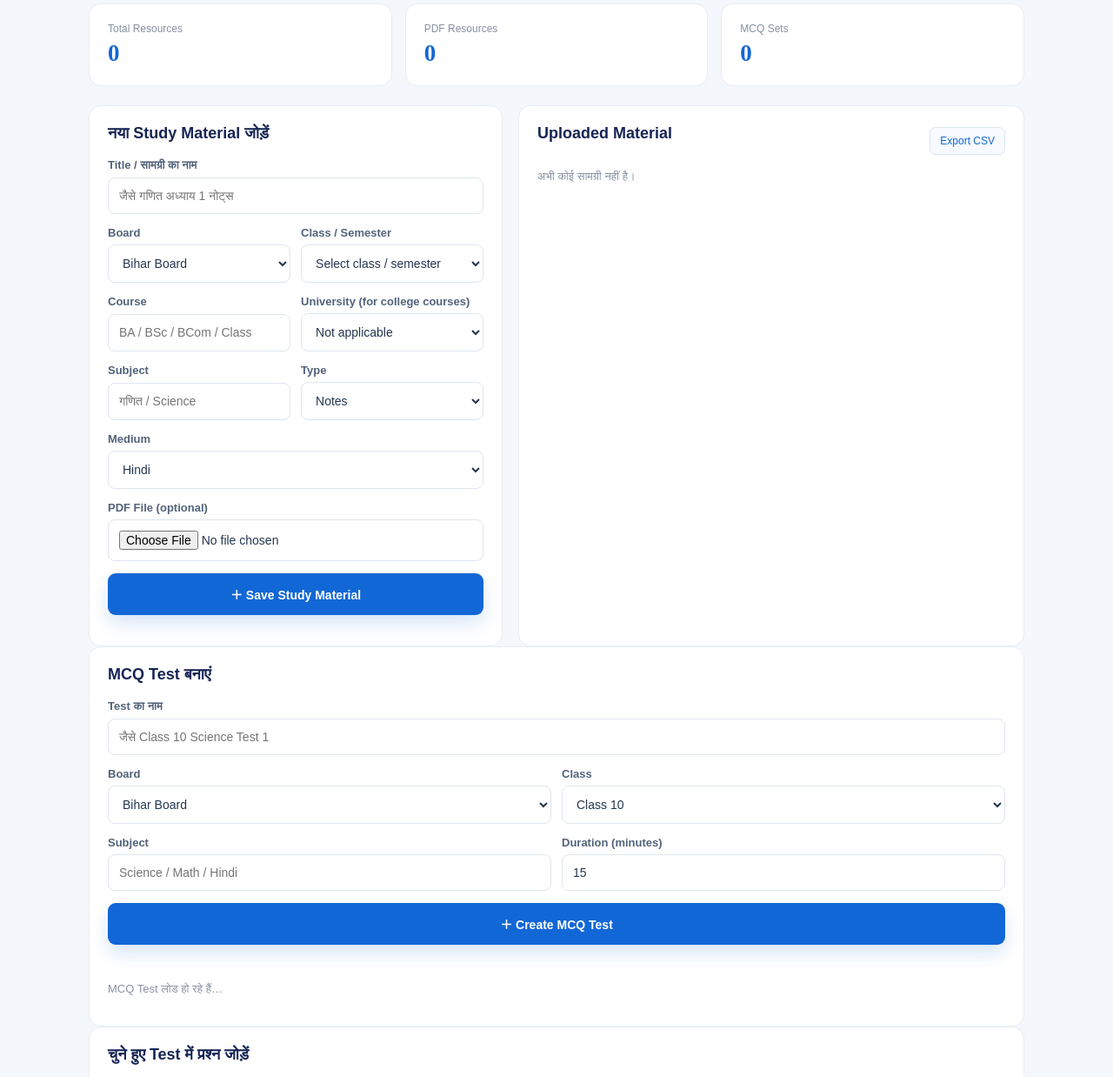
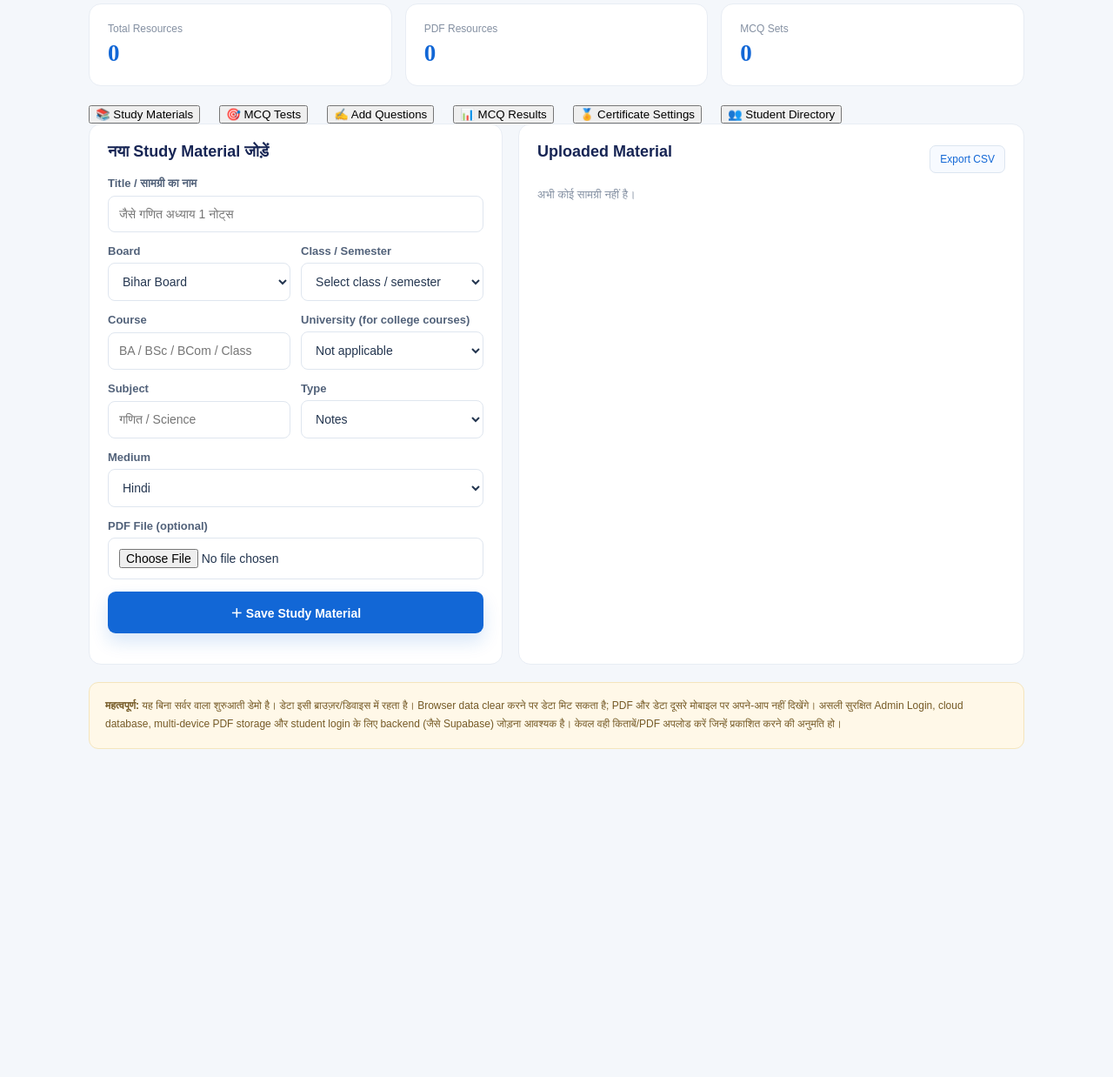
Before and after one commit to mdaftabansari1171997-dot/aftabstudentsbook, a plain HTML site: page admin.html in a window 1280 px wide. Shown: the part 840-2078 px from the top of the page at 87% size. After the commit the page ends 1756 px from the top, so only its background shows below. Drawn offline with nearby package versions, Linux system fonts and the light colour scheme.

Commit message:
Make dashboard menu open selected section directly

```diff
--- a/admin.html
+++ b/admin.html
@@ -10,7 +10,15 @@
  <section id="dashboard" class="dashboard" hidden>
   <div class="dash-head"><div><div class="eyebrow">CONTENT MANAGEMENT</div><h1>Admin Dashboard</h1><p>Welcome to Aftab Students Book</p></div><button id="logout" class="btn light">Logout</button></div>
   <div class="stats"><div><small>Total Resources</small><b id="totalResources">0</b></div><div><small>PDF Resources</small><b id="pdfResources">0</b></div><div><small>MCQ Sets</small><b id="mcqResources">0</b></div></div>
-  <div class="admin-grid">
+  <nav class="admin-section-nav" aria-label="Admin dashboard menu">
+   <button type="button" data-admin-panel="adminMaterialsPanel" class="active">📚 Study Materials</button>
+   <button type="button" data-admin-panel="mcqAdminPanel">🎯 MCQ Tests</button>
+   <button type="button" data-admin-panel="questionAdminPanel">✍️ Add Questions</button>
+   <button type="button" data-admin-panel="mcqResultsPanel">📊 MCQ Results</button>
+   <button type="button" data-admin-panel="certificateAdminPanel">🏅 Certificate Settings</button>
+   <button type="button" data-admin-panel="studentDirectoryPanel">👥 Student Directory</button>
+  </nav>
+  <div class="admin-grid" id="adminMaterialsPanel">
    <section class="panel"><h2>नया Study Material जोड़ें</h2><form id="resourceForm">
     <label>Title / सामग्री का नाम<input id="title" required placeholder="जैसे गणित अध्याय 1 नोट्स"></label>
     <div class="form-row"><label>Board<select id="board"><option>Bihar Board</option><option>CBSE Board</option><option>ICSE Board</option><option>Other State Boards</option></select></label><label>Class / Semester<select id="class"><option value="">Select class / semester</option></select></label></div>
@@ -23,13 +31,13 @@
    <section class="panel"><div class="panel-head"><h2>Uploaded Material</h2><button id="export" class="small-btn">Export CSV</button></div><div id="resourceList" class="resource-list"><p class="muted">अभी कोई सामग्री नहीं है।</p></div></section>
   </div>
 
-  <section class="panel mcq-admin-panel"><h2>MCQ Test बनाएं</h2><form id="quizForm">
+  <section class="panel mcq-admin-panel" id="mcqAdminPanel" hidden><h2>MCQ Test बनाएं</h2><form id="quizForm">
    <label>Test का नाम<input id="quizTitle" required placeholder="जैसे Class 10 Science Test 1"></label>
    <div class="form-row"><label>Board<select id="quizBoard"><option>Bihar Board</option><option>CBSE Board</option><option>ICSE Board</option><option>Other State Boards</option></select></label><label>Class<select id="quizClass"><option>Class 1</option><option>Class 2</option><option>Class 3</option><option>Class 4</option><option>Class 5</option><option>Class 6</option><option>Class 7</option><option>Class 8</option><option>Class 9</option><option selected>Class 10</option><option>Class 11</option><option>Class 12</option><option>BA Semester 1</option><option>BA Semester 2</option><option>BA Semester 3</option><option>BA Semester 4</option><option>BA Semester 5</option><option>BA Semester 6</option></select></label></div>
    <div class="form-row"><label>Subject<input id="quizSubject" required placeholder="Science / Math / Hindi"></label><label>Duration (minutes)<input id="quizDuration" type="number" min="1" max="240" value="15" required></label></div>
    <button class="btn primary full" type="submit">＋ Create MCQ Test</button><div id="quizSaveMessage" class="success"></div>
   </form><div id="adminQuizList" class="resource-list mcq-list"><p class="muted">MCQ Test लोड हो रहे हैं…</p></div></section>
-  <section class="panel"><h2>चुने हुए Test में प्रश्न जोड़ें</h2><form id="questionForm">
+  <section class="panel" id="questionAdminPanel" hidden><h2>चुने हुए Test में प्रश्न जोड़ें</h2><form id="questionForm">
    <label>Test चुनें<select id="questionQuizSelect" required><option value="">पहले MCQ Test बनाएं</option></select></label>
    <label>प्रश्न<textarea id="questionText" rows="2" required placeholder="प्रश्न लिखें"></textarea></label>
    <div class="form-row"><label>Option A<input id="optionA" required></label><label>Option B<input id="optionB" required></label></div>
@@ -37,9 +45,9 @@
    <div class="form-row"><label>सही उत्तर<select id="correctOption"><option>A</option><option>B</option><option>C</option><option>D</option></select></label><label>Explanation (optional)<input id="questionExplanation"></label></div>
    <button class="btn primary full" type="submit">＋ प्रश्न सेव करें</button><div id="questionSaveMessage" class="success"></div>
   </form></section>
-  <section class="panel"><h2>विद्यार्थियों के MCQ परिणाम</h2><div id="mcqResults" class="resource-list"><p class="muted">परिणाम लोड हो रहे हैं…</p></div></section>
+  <section class="panel" id="mcqResultsPanel" hidden><h2>विद्यार्थियों के MCQ परिणाम</h2><div id="mcqResults" class="resource-list"><p class="muted">परिणाम लोड हो रहे हैं…</p></div></section>
 
-  <section class="panel admin-tools">
+  <section class="panel admin-tools" id="certificateAdminPanel" hidden>
    <h2>Certificate Settings / प्रमाणपत्र विवरण</h2>
    <form id="certificateSettingsForm">
     <label>Coaching Center Name<input id="centerName" required placeholder="कोचिंग सेंटर का नाम"></label>
@@ -49,7 +57,7 @@
     <button class="btn primary" type="submit">Certificate Details Save करें</button><div id="certificateSettingsMessage" class="success"></div>
    </form>
   </section>
-  <section class="panel admin-tools">
+  <section class="panel admin-tools" id="studentDirectoryPanel" hidden>
    <h2>Student Directory / सभी विद्यार्थी</h2>
    <div class="student-search"><input id="studentSearch" placeholder="नाम, मोबाइल, कक्षा या Student ID से खोजें"><button id="studentSearchBtn" class="small-btn" type="button">Search</button></div>
    <div id="studentDirectory" class="resource-list">विद्यार्थियों का डेटा लोड हो रहा है…</div>
```
